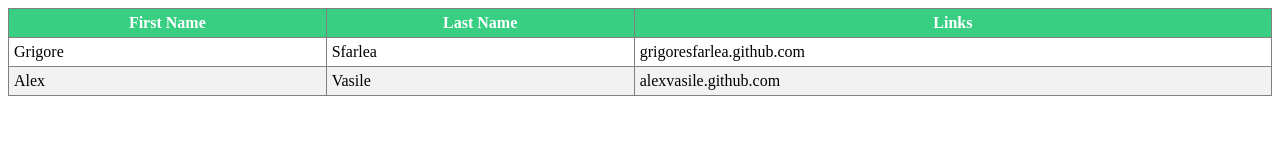
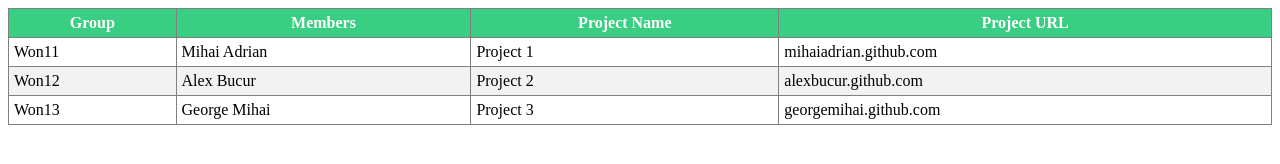
Before and after one commit to norbideritei/team-networking, a plain HTML site: page index.html in a window 1280 px wide. Drawn offline with Linux system fonts and the light colour scheme.

Commit message:
Load things from json

```diff
--- a/index.html
+++ b/index.html
@@ -8,25 +8,16 @@
     <title>Document</title>
   </head>
   <body>
-    <table id="list">
+    <table id="teams">
       <thead>
-        <th>First Name</th>
-        <th>Last Name</th>
-        <th>Links</th>
+        <th>Group</th>
+        <th>Members</th>
+        <th>Project Name</th>
+        <th>Project URL</th>
       </thead>
-      <tbody>
-        <tr>
-          <td>Grigore</td>
-          <td>Sfarlea</td>
-          <td>grigoresfarlea.github.com</td>
-        </tr>
-        <tr>
-          <td>Alex</td>
-          <td>Vasile</td>
-          <td>alexvasile.github.com</td>
-        </tr>
-      </tbody>
+      <tbody></tbody>
       <tfoot></tfoot>
     </table>
+    <script src="index.js"></script>
   </body>
 </html>
--- /dev/null
+++ b/index.js
@@ -0,0 +1,18 @@
+fetch("teams.json")
+  .then((r) => r.json())
+  .then((teams) => {
+    displayTeams(teams);
+  });
+
+function displayTeams(teams) {
+  const teamsHTML = teams.map(
+    (team) => `
+        <tr>
+        <td>${team.promotion}</td>
+        <td>${team.members}</td>
+        <td>${team.name}</td>
+        <td>${team.url}</td>
+        </tr>`
+  );
+  document.querySelector("#teams tbody").innerHTML = teamsHTML.join("");
+}
--- a/style.css
+++ b/style.css
@@ -2,19 +2,19 @@ html {
   width: 100%;
 }
 
-#list {
+#teams {
   border-collapse: collapse;
   width: 100%;
 }
-#list th {
+#teams th {
   background-color: #38cf83;
   color: white;
 }
-#list th,
-#list td {
+#teams th,
+#teams td {
   border: 1px solid gray;
   padding: 5px;
 }
-#list tr:nth-child(even) {
+#teams tr:nth-child(even) {
   background-color: #f2f2f2;
 }
--- /dev/null
+++ b/teams.json
@@ -0,0 +1,20 @@
+[
+  {
+    "promotion": "Won11",
+    "members": "Mihai Adrian",
+    "name": "Project 1",
+    "url": "mihaiadrian.github.com"
+  },
+  {
+    "promotion": "Won12",
+    "members": "Alex Bucur",
+    "name": "Project 2",
+    "url": "alexbucur.github.com"
+  },
+  {
+    "promotion": "Won13",
+    "members": "George Mihai",
+    "name": "Project 3",
+    "url": "georgemihai.github.com"
+  }
+]
```
